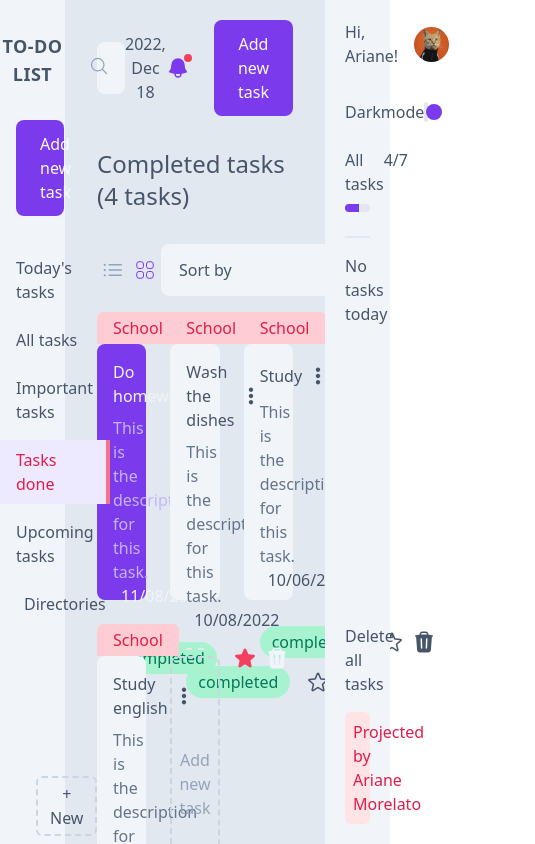
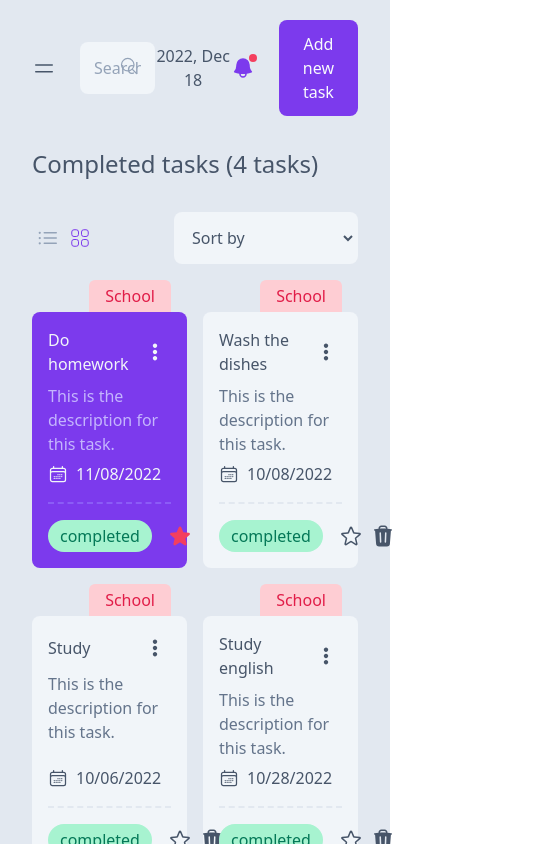
Before and after one commit to aridsm/tasks-app, a React (Create React App) app: page /done in a window 390 px wide. Shown: the top 844 px of the page, 535 px wide, since content can reach past the window. Built offline with nearby package versions, Linux system fonts and the light colour scheme.

Commit message:
added use screen media

```diff
--- a/src/App.tsx
+++ b/src/App.tsx
@@ -23,7 +23,7 @@ const App: React.FC = () => {
   };
 
   return (
-    <div className="bg-slate-200 min-h-screen text-slate-600 dark:bg-slate-900 dark:text-slate-400">
+    <div className="bg-slate-200 min-h-screen text-slate-600 dark:bg-slate-900 dark:text-slate-400 xl:text-base sm:text-sm">
       {modal.modalCreateTaskOpen && (
         <ModalCreateTask
           onClose={closeModalCreateTask}
--- a/src/components/AccountData.tsx
+++ b/src/components/AccountData.tsx
@@ -42,7 +42,7 @@ const AccountData: React.FC = () => {
           onConfirm={deleteAllTasksHandler}
         />
       )}
-      <section className="p-5 bg-slate-100 flex flex-col w-2/12 fixed top-0 right-0 h-screen dark:bg-slate-800/[.5]">
+      <section className="layoutMenuAccount p-5 xl:top-0 xl:right-0">
         <span className="flex items-center mx-auto">
           <span className="font-medium">Hi, Ariane!</span>
           <img src={avatar1} alt="cat" className="w-10 rounded-full ml-4" />
--- a/src/components/Menu/Menu.tsx
+++ b/src/components/Menu/Menu.tsx
@@ -9,7 +9,7 @@ const classLinkActive =
 const Menu: React.FC = () => {
   return (
     <>
-      <header className="bg-slate-100 flex flex-col h-screen w-2/12 fixed left-0 dark:bg-slate-800/[.5]">
+      <header className="layoutMenuAccount xl:left-0">
         <h1 className="font-bold uppercase text-center mt-8 text-lg tracking-wide">
           To-do list
         </h1>
--- a/src/components/TasksSection/HeaderTasks.tsx
+++ b/src/components/TasksSection/HeaderTasks.tsx
@@ -1,6 +1,7 @@
 import React, { useRef } from "react";
 import BtnAddTask from "../Utilities/BtnAddTask";
 import { ReactComponent as IconBell } from "../../assets/bell.svg";
+import { ReactComponent as MenuIcon } from "../../assets/menu.svg";
 import Tooltip from "../Utilities/Tooltip";
 import SearchField from "./SearchField";
 import useVisibility from "../hooks/useVisibility";
@@ -42,24 +43,12 @@ const HeaderTasks: React.FC = () => {
     elementIsVisible: notificationIsVisible,
     showElement: showNotifications,
   } = useVisibility([refBtnNotification.current]);
-  /*
-  const sorted = tasksCopy.sort((task1, task2) => {
-    const date1 = toMillisseconds(task1.date);
-    const date2 = toMillisseconds(task2.date);
-
-    if (date1 < date2) {
-      return -1;
-    }
-
-    if (date1 > date2) {
-      return 1;
-    }
-
-    return 0;
-  });*/
 
   return (
     <header className="flex items-center">
+      <button className="mr-6">
+        <MenuIcon />
+      </button>
       <SearchField />
       <time dateTime={dateTimeFormat} className="flex-1 text-center">
         {todayDate}
--- a/src/components/TasksSection/TaskItem/ActionsTaskItem.tsx
+++ b/src/components/TasksSection/TaskItem/ActionsTaskItem.tsx
@@ -40,16 +40,21 @@ const ActionsTaskItem: React.FC<{ task: Task; isListInView1: boolean }> = ({
           isListInView1 ? "items-center" : "border-t-2 w-full pt-4 mt-4"
         }`}
       >
+        <Tooltip
+          txt={task.completed ? "mark as uncompleted" : "mark as completed"}
+          className="mr-4"
+        >
           <button
             className={`${
               task.completed
                 ? "bg-emerald-200 text-emerald-700 "
                 : "bg-yellow-100 text-yellow-700 "
-          } py-1 px-3 rounded-full font-medium  mr-4`}
+            } py-1 px-3 rounded-full font-medium`}
             onClick={() => toggleTaskCompleted(task.id)}
           >
-          {task.completed ? "completed" : "not completed"}
+            {task.completed ? "completed" : "uncompleted"}
           </button>
+        </Tooltip>
         <Tooltip
           txt={task.important ? "unmark as important" : "mark as important"}
           className="mr-2 ml-auto"
--- a/src/components/TasksSection/TasksSection.tsx
+++ b/src/components/TasksSection/TasksSection.tsx
@@ -10,7 +10,7 @@ import HeaderTasks from "./HeaderTasks";
 
 const TasksSection: React.FC = () => {
   return (
-    <main className=" pt-5 pb-16 px-8 w-8/12 m-auto min-h-screen ">
+    <main className=" pt-5 pb-16 px-8 md:w-full xl:w-8/12 m-auto min-h-screen">
       <HeaderTasks />
       <Routes>
         <Route path="/" element={<Home />} />
--- a/src/components/Utilities/LayoutRoutes.tsx
+++ b/src/components/Utilities/LayoutRoutes.tsx
@@ -100,8 +100,10 @@ const LayoutRoutes: React.FC<Props> = ({ title, tasks }) => {
         setSortedBy={setSortedBy}
       />
       <ul
-        className={`tasksList mt-4 grid gap-6 ${
-          isListInView1 ? "grid-cols-1" : "grid-cols-3 items-end"
+        className={`tasksList mt-4 grid xl:gap-6 gap-4 ${
+          isListInView1
+            ? "grid-cols-1"
+            : "xl:grid-cols-3 lg:grid-cols-4 md:grid-cols-3 grid-cols-2 items-end"
         }`}
       >
         {sortedTasks.map((task) => (
--- /dev/null
+++ b/src/components/hooks/useScreenMedia.tsx
@@ -0,0 +1,50 @@
+import { useEffect, useState } from "react";
+
+interface Query {
+  [key: string]: boolean;
+}
+
+const useScreenMedia = () => {
+  const [mediaQueries, setMediaQueries] = useState<Query>({
+    sm: false,
+    md: false,
+    lg: false,
+    xl: false,
+  });
+
+  useEffect(() => {
+    const setNewMediaValues = (size?: string) => {
+      setMediaQueries((prevState: Query) => {
+        const prevStateCopy = { ...prevState };
+
+        for (const key in prevStateCopy) {
+          prevStateCopy[key] = false;
+        }
+        if (size) return { ...prevStateCopy, [size]: true };
+        return { ...prevStateCopy };
+      });
+    };
+
+    const checkMediaSize = () => {
+      if (window.innerWidth >= 1280) {
+        setNewMediaValues("xl");
+      } else if (window.innerWidth >= 1024) {
+        setNewMediaValues("lg");
+      } else if (window.innerWidth >= 768) {
+        setNewMediaValues("md");
+      } else if (window.innerWidth >= 640) {
+        setNewMediaValues("sm");
+      } else if (window.innerWidth > 0) {
+        setNewMediaValues();
+      }
+    };
+
+    checkMediaSize();
+    window.addEventListener("resize", checkMediaSize);
+    return () => window.removeEventListener("resize", checkMediaSize);
+  }, []);
+
+  return mediaQueries;
+};
+
+export default useScreenMedia;
--- a/src/index.css
+++ b/src/index.css
@@ -62,6 +62,9 @@
   .itemDirectory:hover > .buttonsDir {
     @apply opacity-100;
   }
+  .layoutMenuAccount {
+    @apply bg-slate-100 hidden xl:flex flex-col h-screen w-2/12 xl:fixed dark:bg-slate-800/[.5];
+  }
 }
 
 /* clears the 'X' from Internet Explorer */
```
Also changed, not shown: src/assets/menu.svg (added). Lines whose indentation alone changed are shown as unchanged.
